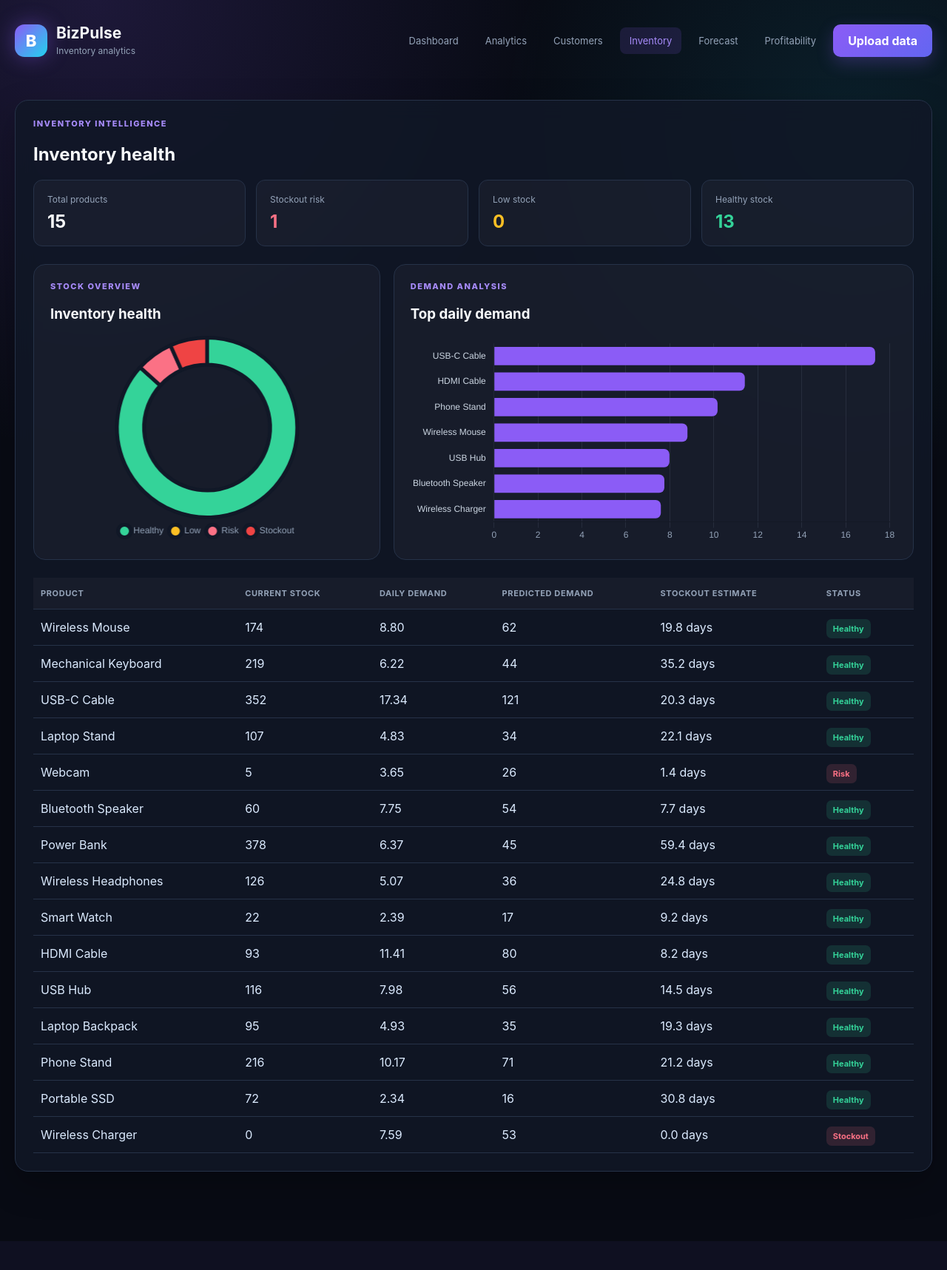
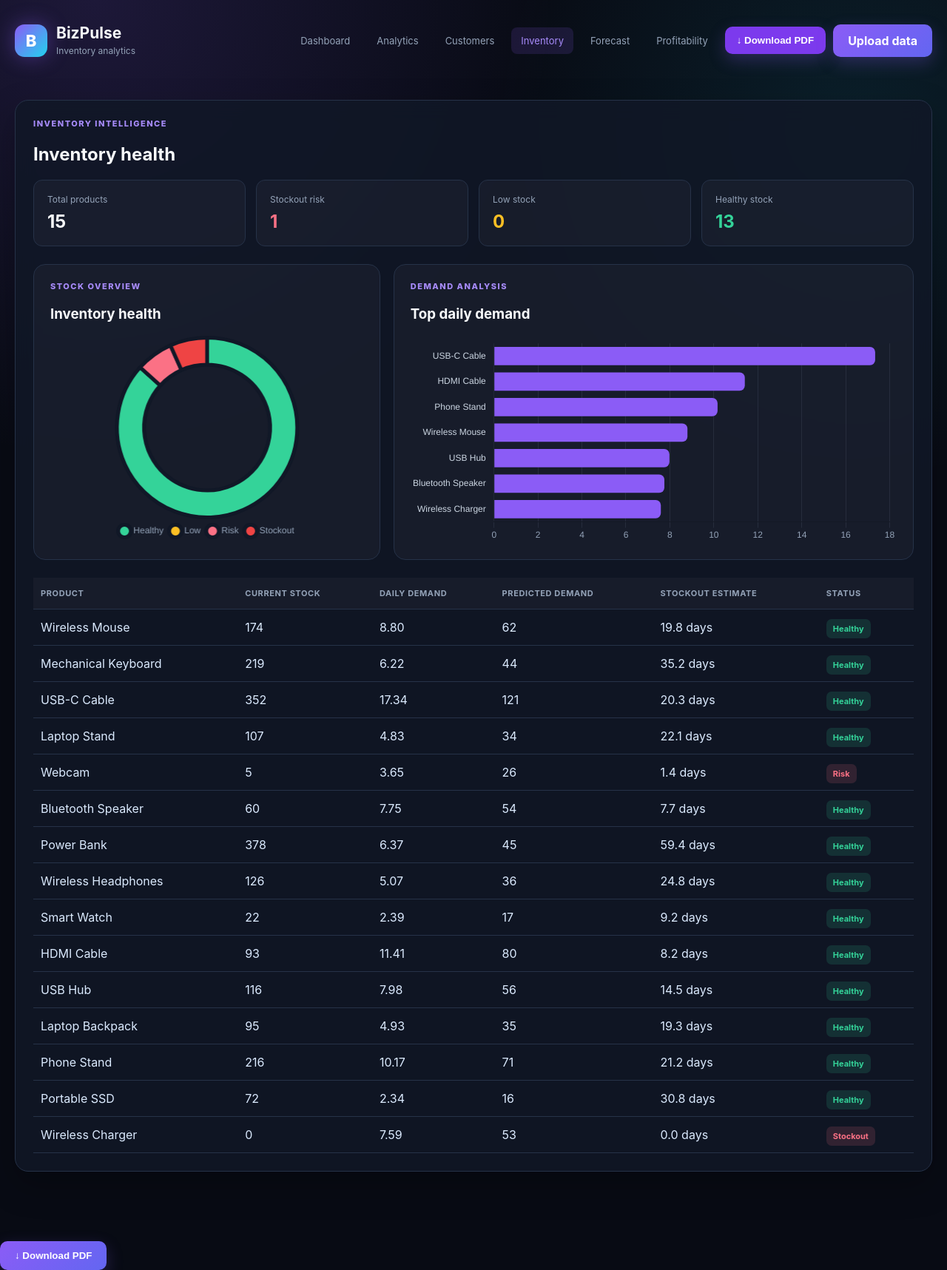
Before and after one commit to suvancodes/BizPulse, a Flask app: page /inventory in a window 1280 px wide. Shown: the whole page at 74% size. Before the commit the page ends 1678 px from the top, so only its background shows below. Run offline with Flask 3, Linux system fonts and the light colour scheme.

Commit message:
add a downlode feature for all pages

```diff
--- a/static/style.css
+++ b/static/style.css
@@ -1769,22 +1769,19 @@ button:hover,
 }
 
 .pdf-button {
-    margin-left: auto;
-    padding: 10px 16px;
-    border: 1px solid rgb(167 139 250 / 35%);
+    border: 0;
+    cursor: pointer;
+    color: #ffffff;
+    background: #7c3aed;
+    padding: 11px 16px;
     border-radius: 10px;
-    color: #fff;
-    background: linear-gradient(135deg, #7c3aed, #4f46e5);
-    cursor: pointer;
     font-weight: 700;
 }
 
 .pdf-button:hover {
-    transform: translateY(-1px);
-    box-shadow: 0 8px 20px rgb(124 58 237 / 35%);
-}
-
-/* Web-style dashboard PDF */
+    background: #8b5cf6;
+}
+
 @media print {
     @page {
         size: A4 landscape;
@@ -1820,26 +1817,8 @@ button:hover,
     }
 
     .topbar,
-    .welcome-section,
-    .kpi-grid,
-    .chart-grid,
-    .inventory-chart-grid,
-    .customer-dashboard-grid,
-    .dashboard-card,
-    .kpi-card {
-        break-inside: avoid;
-        page-break-inside: avoid;
-    }
-
-    .topbar {
-        display: flex !important;
-        margin-bottom: 24px !important;
-    }
-
-    .dashboard-nav,
     .pdf-button,
-    .upload-button,
-    button {
+    .upload-button {
         display: none !important;
     }
 
--- a/templates/inventory.html
+++ b/templates/inventory.html
@@ -21,10 +21,15 @@
         <nav class="dashboard-nav">
             <a href="/dashboard">Dashboard</a>
             <a href="/analytics">Analytics</a>
-            <a href="/customers" >Customers</a>
-            <a href="/inventory" class="active">Inventory</a>
+            <a href="/customers">Customers</a>
+            <a class="active" href="/inventory">Inventory</a>
             <a href="/forecast">Forecast</a>
             <a href="/profitability">Profitability</a>
+
+            <button type="button" class="pdf-button" onclick="window.print()">
+                ↓ Download PDF
+            </button>
+
             <a class="upload-button" href="/upload">Upload data</a>
         </nav>
     </header>
@@ -109,6 +114,16 @@
     </section>
 </main>
 
+<button class="download-pdf" onclick="downloadPDF()">
+    ↓ Download PDF
+</button>
+
+<script>
+function downloadPDF() {
+    window.print();
+}
+</script>
+
 <script>
 const inventoryData = {{ inventory_analytics.products | tojson }};
 
```
Also changed, not shown: templates/analytics.html (+14 -3 lines), templates/customers.html (+6 -1 lines), templates/dashboard.html (+6 -5 lines), templates/forecast.html (+15 -2 lines), templates/profitability.html (+6 -1 lines).
